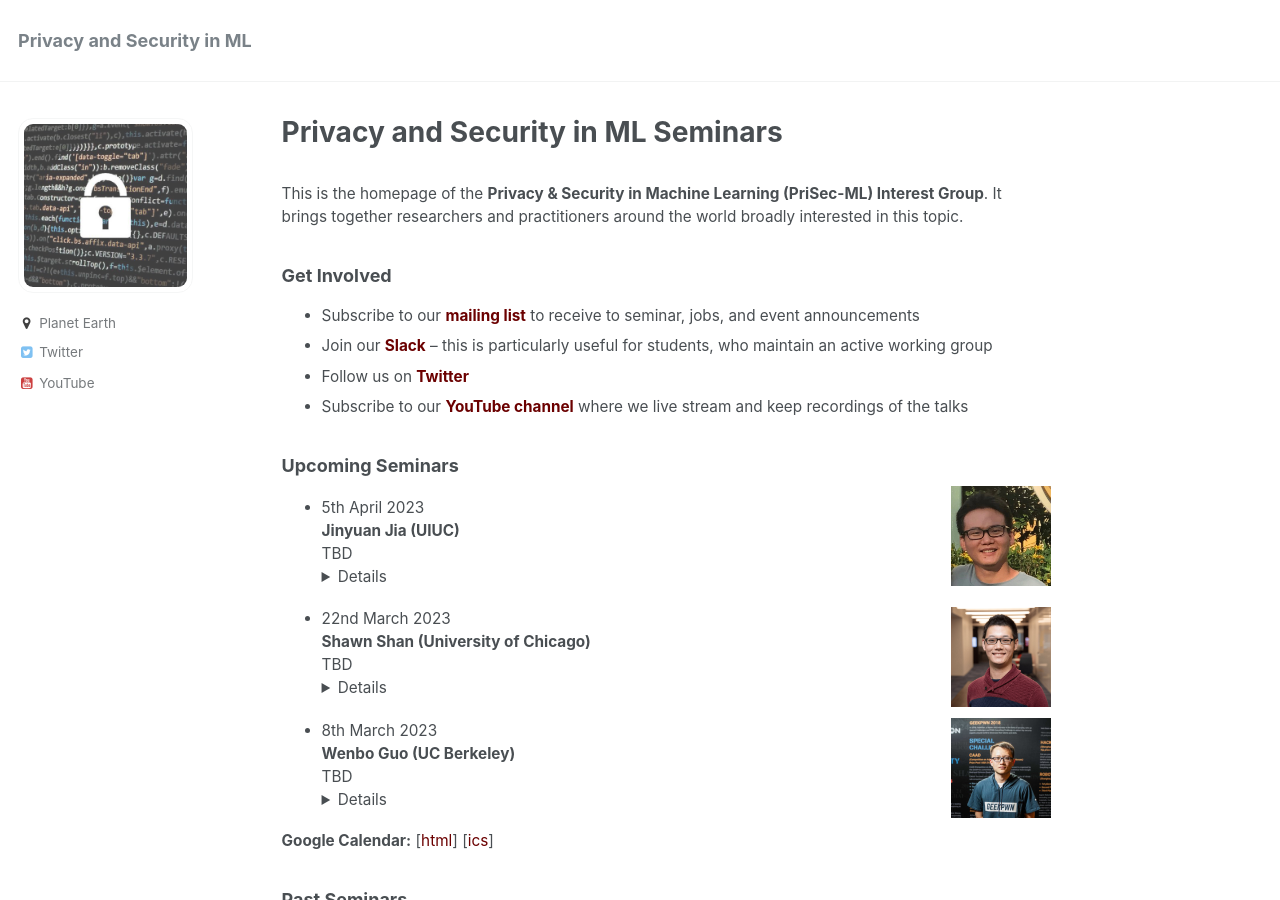
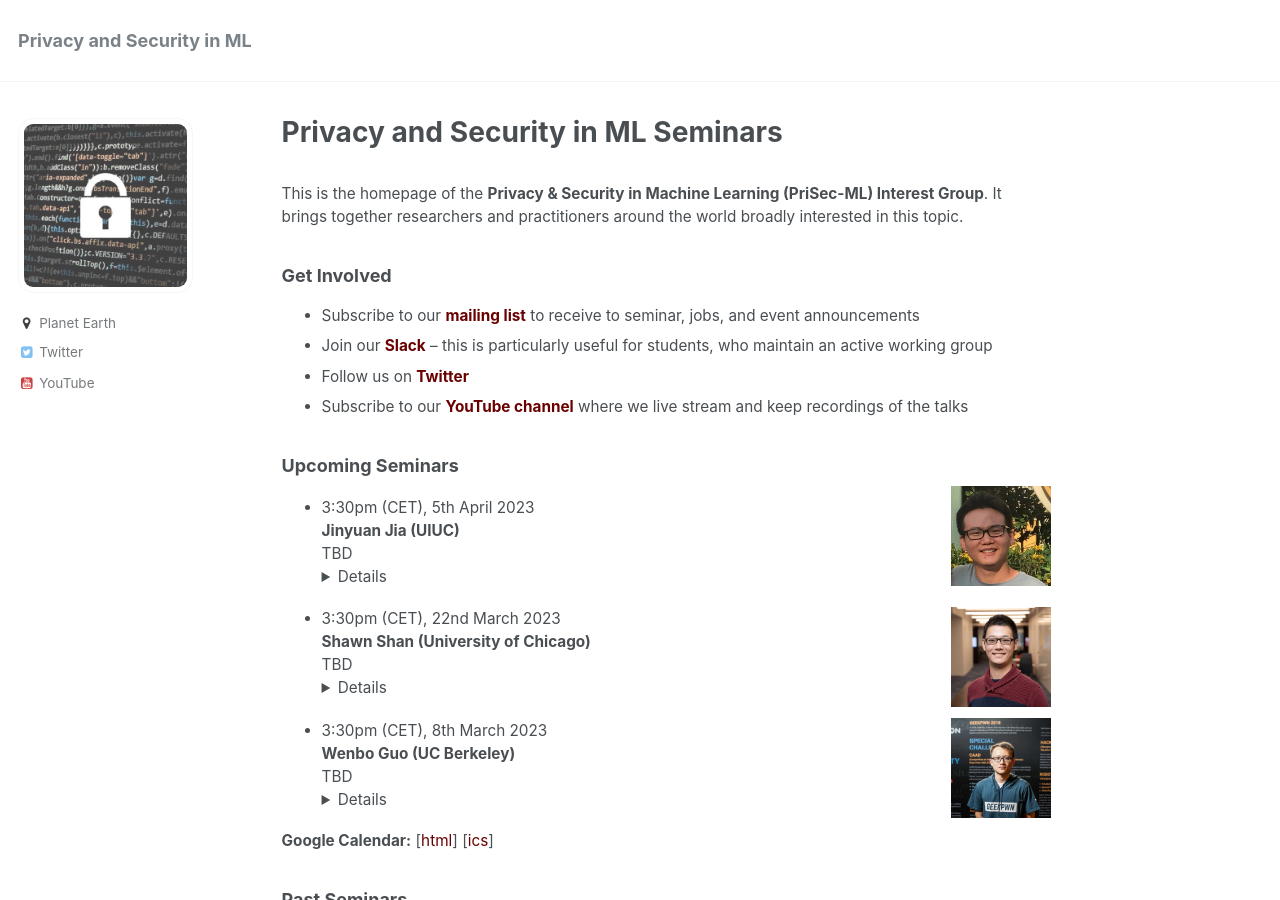
Before and after one commit to prisec-ml/prisec-ml.github.io, a Jekyll site: the page built from _pages/about.md, in a window 1280 px wide and 900 px high. Built offline with Jekyll 4.4.1, drawn with Linux system fonts in a browser that asks for light colours.

Commit message:
Update about.md

```diff
--- a/_pages/about.md
+++ b/_pages/about.md
@@ -17,17 +17,17 @@ title: Privacy and Security in ML Seminars
 ### Upcoming Seminars
 
 <img src="../images/jinyuan.jpg" style="float:right;width:100px;height:100px;margin-top:00px">
-- 5th April 2023
+- 3:30pm (CET), 5th April 2023
 **Jinyuan Jia (UIUC)**
 TBD <details><br>**Abstract:**  <br><br>**Bio:**  </details>
 
 <img src="../images/shawn.jpg" style="float:right;width:100px;height:100px;margin-top:00px">
-- 22nd March 2023
+- 3:30pm (CET), 22nd March 2023
 **Shawn Shan (University of Chicago)**
 TBD <details><br>**Abstract:**  <br><br>**Bio:**  </details>
 
 <img src="../images/wenbo.jpg" style="float:right;width:100px;height:100px;margin-top:00px">
-- 8th March 2023
+- 3:30pm (CET), 8th March 2023
 **Wenbo Guo (UC Berkeley)**
 TBD <details><br>**Abstract:**  <br><br>**Bio:**  </details>
 
```
